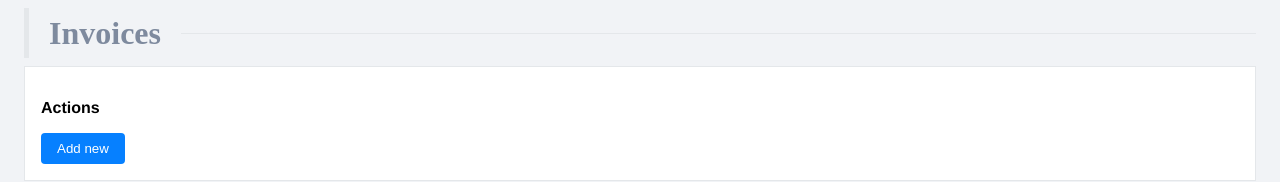
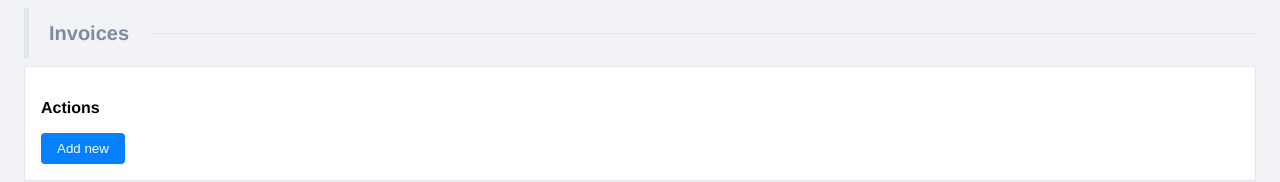
Before and after one commit to Alexter-progs/ifinum, a Vue app: page /#/ in a window 1280 px wide. Shown: the top 182 px of the page. Built offline with nearby package versions, Linux system fonts and the light colour scheme.

Commit message:
change styles

```diff
--- a/src/components/BasePageTitle.vue
+++ b/src/components/BasePageTitle.vue
@@ -23,7 +23,7 @@ export default {
 
   .text {
     flex-grow:0;
-    font-family: Helvetica sans-serif;
+    font-family: Helvetica, sans-serif;
 
     border-left: solid 5px #e4e7ea;
     height: 50px;
@@ -31,7 +31,7 @@ export default {
     padding-left: 20px;
     font-weight: bold;
     color: #7e8a9e;
-    font-size: 2em;
+    font-size: 1.25em;
   }
 
   .divider {
```
